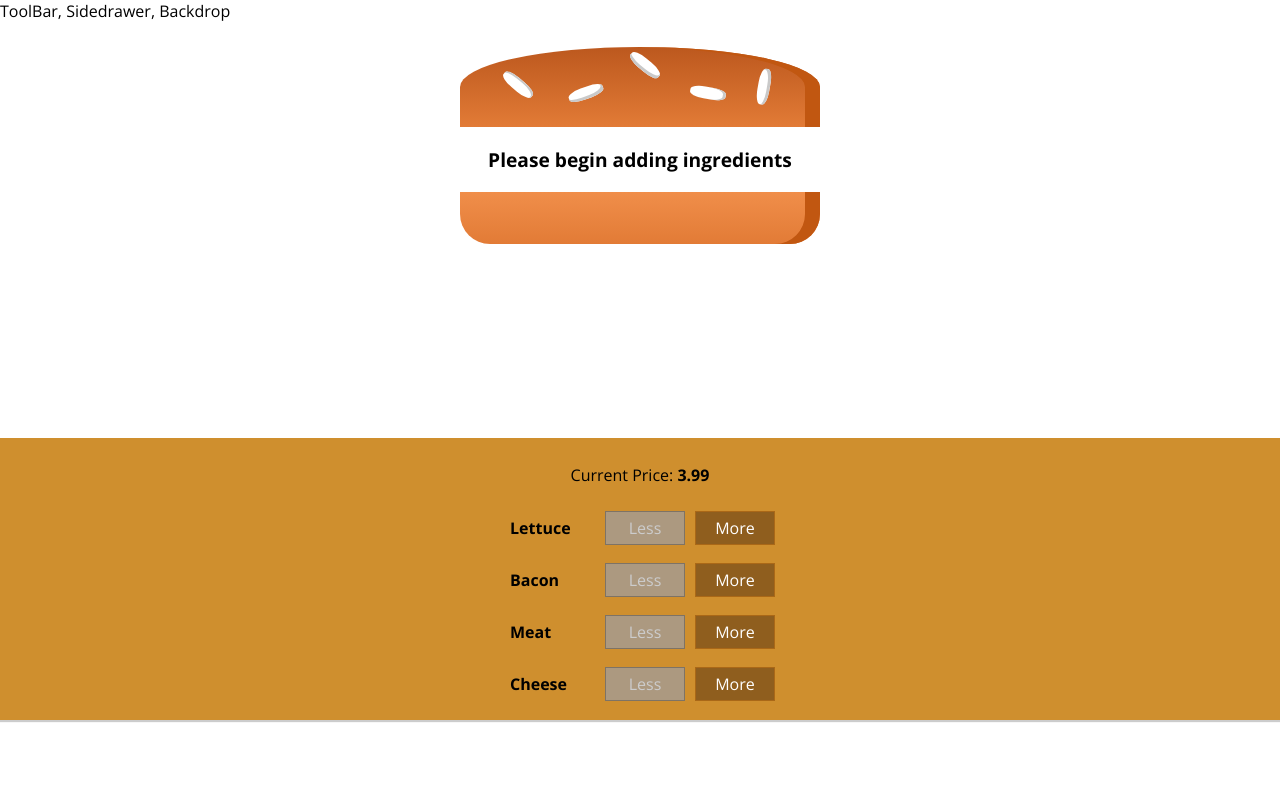
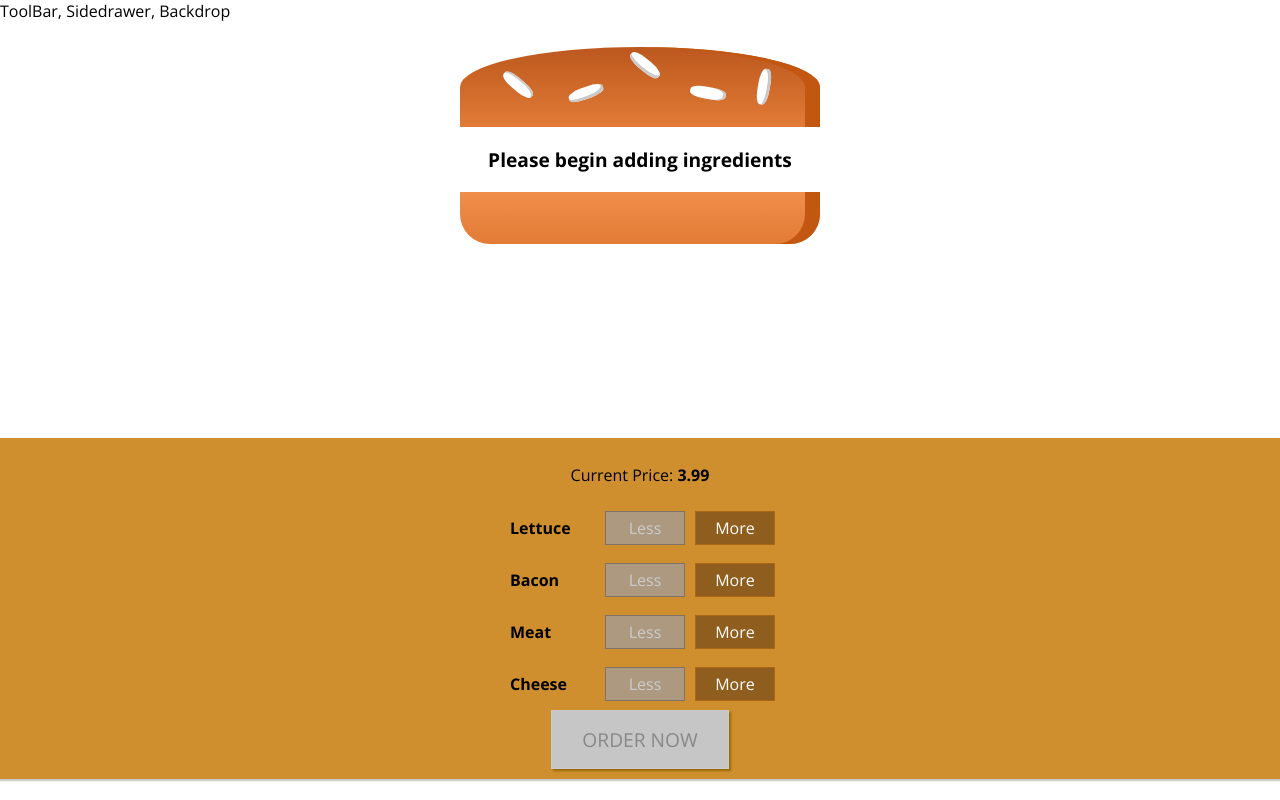
Before and after one commit to ArmardB/react-burgers, a React app: page / in a window 1280 px wide. Built offline with nearby package versions, Linux system fonts and the light colour scheme.

Commit message:
Display order now button conditionally

```diff
--- a/src/components/Burger/BuildControls/BuildControls.css
+++ b/src/components/Burger/BuildControls/BuildControls.css
@@ -8,3 +8,45 @@
   margin: auto;
   padding: 10px 0;
 }
+
+
+.OrderButton {
+    background-color: #DAD735;
+    outline: none;
+    cursor: pointer;
+    border: 1px solid #966909;
+    color: #966909;
+    font-family: inherit;
+    font-size: 1.2em;
+    padding: 15px 30px;
+    box-shadow: 2px 2px 2px #966909;
+}
+
+.OrderButton:hover, .OrderButton:active {
+    background-color: #A0DB41;
+    border: 1px solid #966909;
+    color: #966909;
+}
+
+.OrderButton:disabled {
+    background-color: #C7C6C6;
+    cursor: not-allowed;
+    border: 1px solid #ccc;
+    color: #888888;
+}
+
+.OrderButton:not(:disabled) {
+    animation: enable 0.3s linear;
+}
+
+@keyframes enable {
+    0% {
+        transform: scale(1);
+    }
+    60% {
+        transform: scale(1.1);
+    }
+    100% {
+        transform: scale(1);
+    }
+}
--- a/src/components/Burger/BuildControls/BuildControls.js
+++ b/src/components/Burger/BuildControls/BuildControls.js
@@ -18,6 +18,7 @@ const BuildControls = (props) => {
       {controls.map(control => {
         return <BuildControl key={control.label} label={control.label} added={() => props.ingredientAdded(control.type)} removed={() => props.ingredientRemoved(control.type)} disabled={props.disabled[control.type]} />;
       })}
+      <button className={classes.OrderButton} disabled={!props.purchaseable}>ORDER NOW</button>
     </div>;
 }
 
--- a/src/components/containers/BurgerBuilder/BurgerBuilder.js
+++ b/src/components/containers/BurgerBuilder/BurgerBuilder.js
@@ -19,7 +19,8 @@ class BurgerBuilder extends Component {
       cheese: 0,
       meat: 0,
     },
-    totalPrice: 3.99
+    totalPrice: 3.99,
+    purchaseable: false,
   }
 
   addIngredientHandler = (type) => {
@@ -37,7 +38,8 @@ class BurgerBuilder extends Component {
     this.setState({
       totalPrice: newPrice,
       ingredients: updatedIngredients,
-    })
+    });
+    this.updatePurchaseState(updatedIngredients);
 
   }
 
@@ -58,7 +60,24 @@ class BurgerBuilder extends Component {
       totalPrice: newPrice,
       ingredients: updatedIngredients
     });
+    this.updatePurchaseState(updatedIngredients);
   }
+
+  updatePurchaseState(ingredients) {
+
+    const sum = Object.keys(ingredients)
+          .map(igKey => {
+            return ingredients[igKey]
+          })
+          .reduce((sum, el) => {
+            return sum + el;
+          }, 0);
+
+          this.setState({
+            purchaseable: sum > 0
+          })
+  }
+
 
   render() {
     const disabledInfo = {
@@ -69,7 +88,7 @@ class BurgerBuilder extends Component {
     }
     return <Aux>
         <Burger ingredients={this.state.ingredients} />
-        <BuildControls ingredientAdded={this.addIngredientHandler} ingredientRemoved={this.removeIngredientHandler} disabled={disabledInfo} price={this.state.totalPrice} />
+        <BuildControls ingredientAdded={this.addIngredientHandler} ingredientRemoved={this.removeIngredientHandler} disabled={disabledInfo} price={this.state.totalPrice} purchaseable={this.state.purchaseable}/>
       </Aux>;
   }
 }
```
